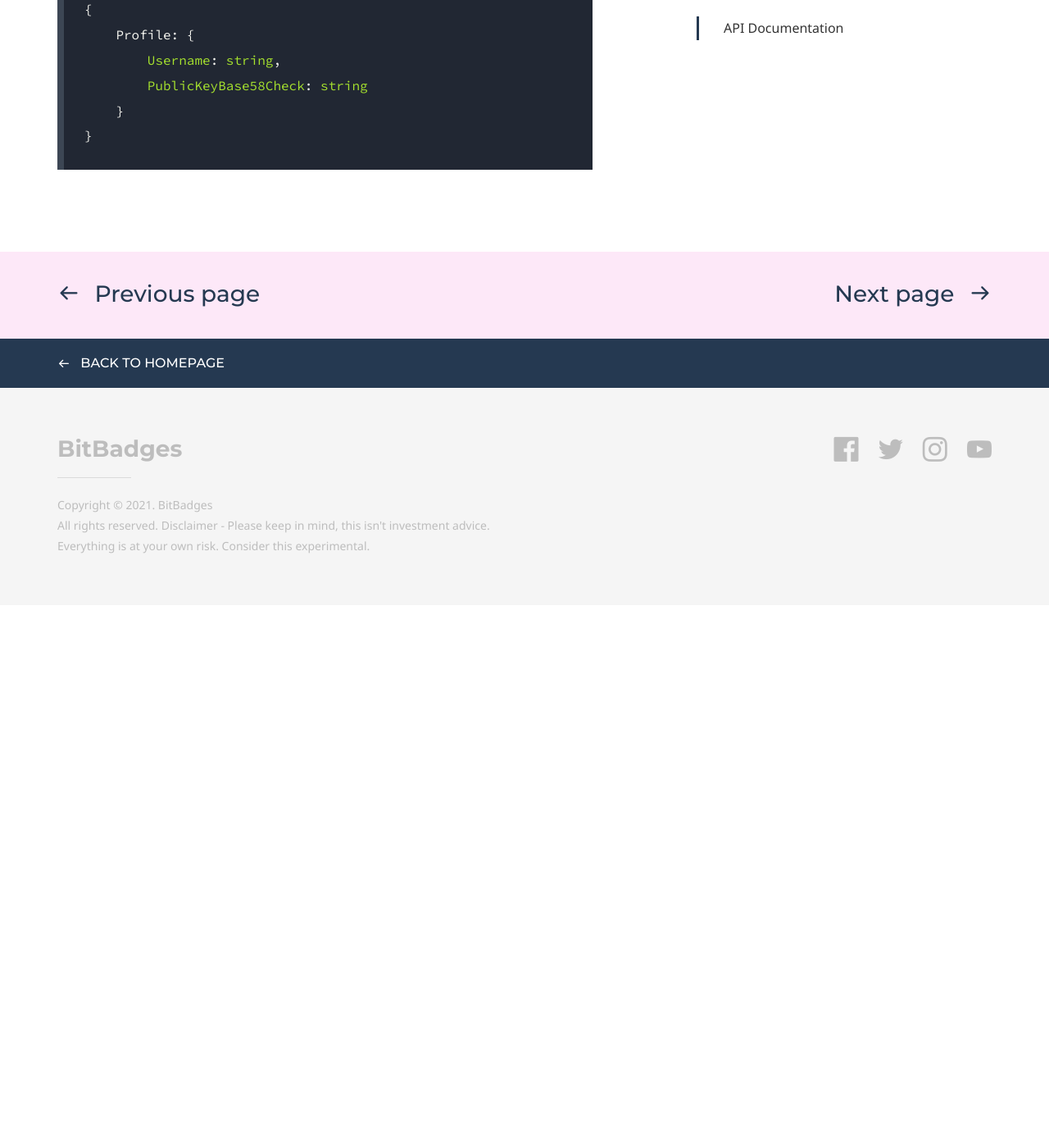
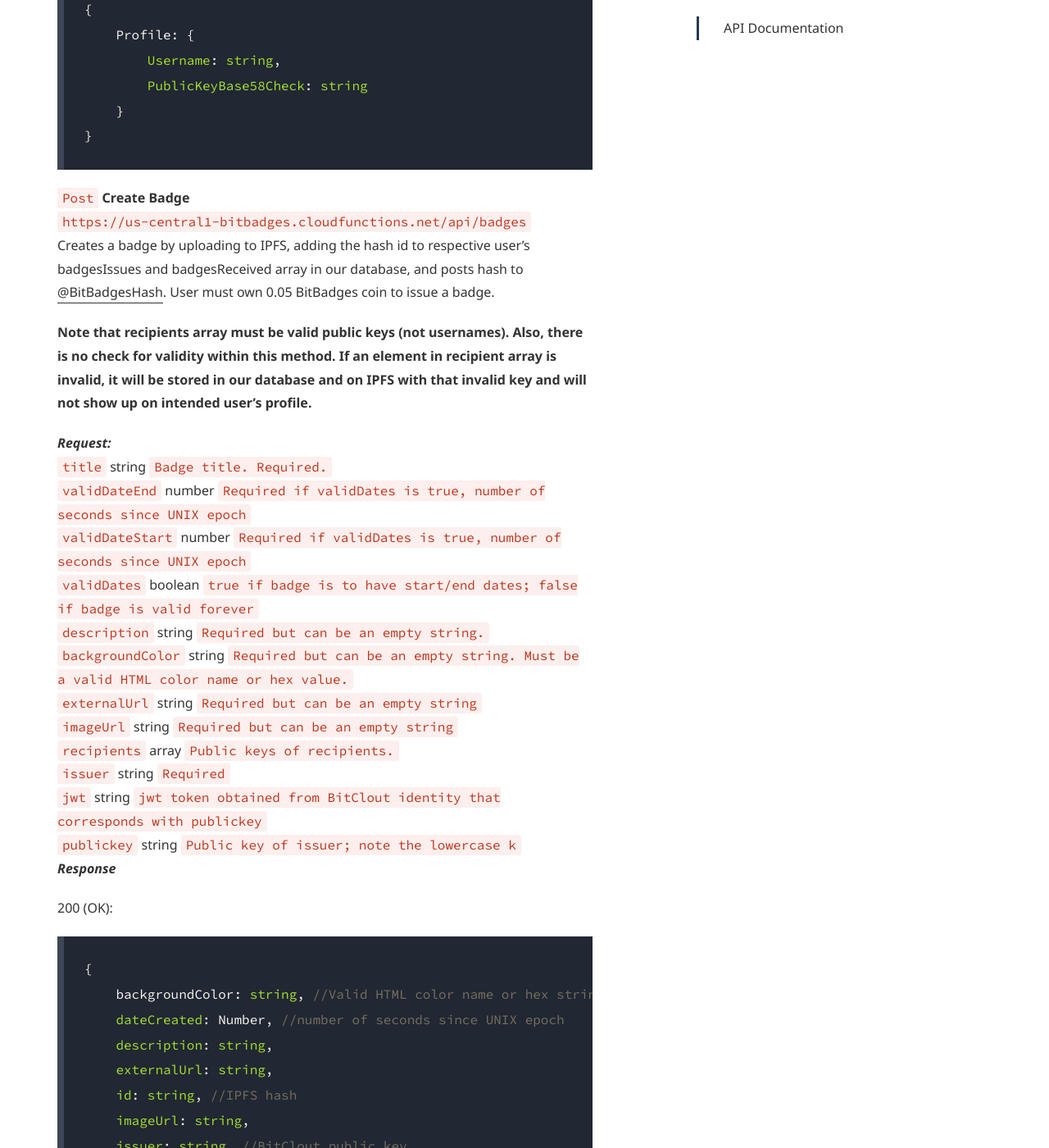
Before and after one commit to BitBadges/bitbadges.github.io, a Jekyll site: the page built from api.md, in a window 1280 px wide and 1400 px high, scrolled down 4131 px. Shown: the whole window at 82% size. Built offline with Jekyll 4.4.1, drawn with Linux system fonts in a browser that asks for light colours; some web fonts are replaced; before the commit the page ends 4869 px from its top, so only the background shows below that; some of the changed text lies outside the part shown.

Commit message:
Update api.md

````diff
--- a/api.md
+++ b/api.md
@@ -136,3 +136,40 @@ Gets a user's profile data from the BitClout chain by specifying the public key.
     }
 }
 ```
+`Post` **Create Badge**
+`https://us-central1-bitbadges.cloudfunctions.net/api/badges`
+Creates a badge by uploading to IPFS, adding the hash id to respective user's badgesIssues and badgesReceived array in our database, and posts hash to [@BitBadgesHash](https://bitclout.com/u/BitBadgesHash). User must own 0.05 BitBadges coin to issue a badge.
+
+**Note that recipients array must be valid public keys (not usernames). Also, there is no check for validity within this method. If an element in recipient array is invalid, it will be stored in our database and on IPFS with that invalid key and will not show up on intended user's profile.**
+
+***Request:***
+`title` string `Badge title. Required.`
+`validDateEnd` number `Required if validDates is true, number of seconds since UNIX epoch`
+`validDateStart` number `Required if validDates is true, number of seconds since UNIX epoch`
+`validDates` boolean `true if badge is to have start/end dates; false if badge is valid forever`
+`description` string `Required but can be an empty string.`
+`backgroundColor` string `Required but can be an empty string. Must be a valid HTML color name or hex value.`
+`externalUrl` string `Required but can be an empty string`
+`imageUrl` string `Required but can be an empty string`
+`recipients` array `Public keys of recipients.`
+`issuer` string `Required`
+`jwt` string `jwt token obtained from BitClout identity that corresponds with publickey`
+`publickey` string `Public key of issuer; note the lowercase k`
+***Response***
+> 200 (OK):
+```javascript
+{
+    backgroundColor: string, //Valid HTML color name or hex string
+    dateCreated: Number, //number of seconds since UNIX epoch
+    description: string,
+    externalUrl: string,
+    id: string, //IPFS hash
+    imageUrl: string,
+    issuer: string, //BitClout public key
+    recipient: string, //BitClout public key
+    title: string,
+    validDateEnd: Number, //number of seconds since UNIX epoch
+    validDateStart: Number, //number of seconds since UNIX epoch
+    validDates: boolean //true if start/end dates, false if not
+}
+```
````
